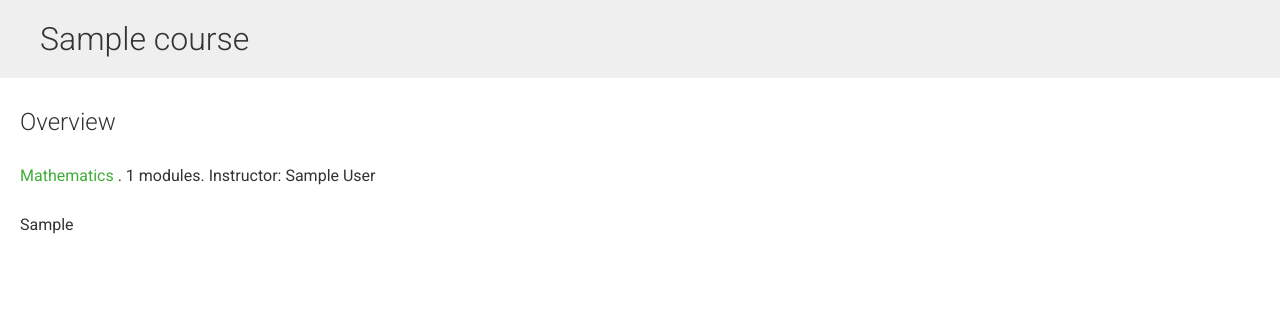
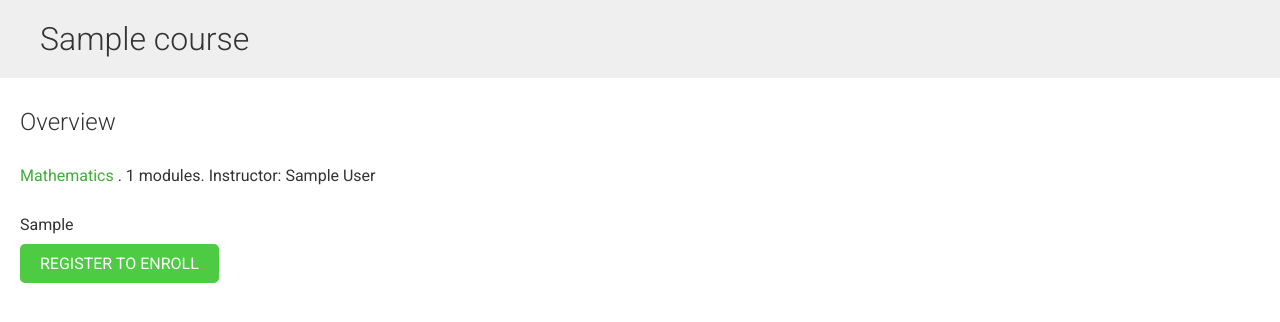
Before and after one commit to masonk16/dzidzai, a Django app: a page that uses templates/courses/course/detail.html in a window 1280 px wide. Shown: the part 54-376 px from the top of the page. Run offline with Django 4.2, Linux system fonts and the light colour scheme; data comes from the database, SQL or seed files in the repository; tables that the repository leaves empty hold one stand-in row (values such as "Sample post").

```diff
--- a/templates/courses/course/detail.html
+++ b/templates/courses/course/detail.html
@@ -19,6 +19,17 @@
                 Instructor: {{ object.owner.get_full_name }}
             </p>
             {{ object.overview|linebreaks }}
+            {% if request.user.is_authenticated %}
+                <form action="{% url "students:student_enroll_course" %}" method="post">
+                    {% csrf_token %}
+                    {{ enroll_form }}
+                    <input type="submit" value="Enroll now">
+                </form>
+            {% else %}
+                <a href="{% url "student_registration" %}" class="button">
+                    Register to enroll
+                </a>
+            {% endif %}
         </div>
     {% endwith %}
 {% endblock %}
```
Also changed, not shown: students/views.py (+11 -0 lines).
